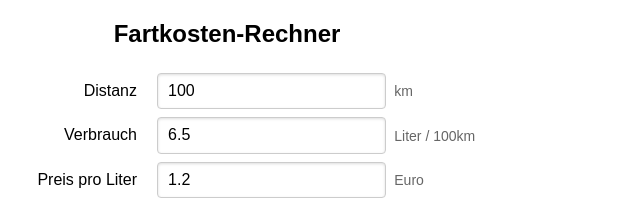
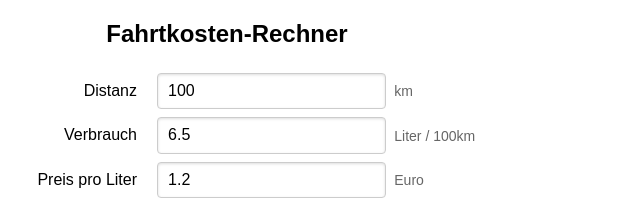
Before and after one commit to devno/Fahrtkosten-Rechner, a plain HTML site: page index.html in a window 1280 px wide. Shown: the top 203 px of the page, 413-1053 px from the left. Drawn offline with nearby package versions, Linux system fonts and the light colour scheme.

Commit message:
Typo fix

```diff
--- a/index.html
+++ b/index.html
@@ -12,7 +12,7 @@
             <div class="pure-g">
                 <div class="pure-u-1 pure-md-3-5 content">
                     <div class="pure-u-1 header">
-                        <h2>Fartkosten-Rechner</h2>
+                        <h2>Fahrtkosten-Rechner</h2>
                     </div>
                     <div class="pure-u-1 ">
                         <form class="pure-form pure-form-aligned">
```
Also changed, not shown: image.png.
